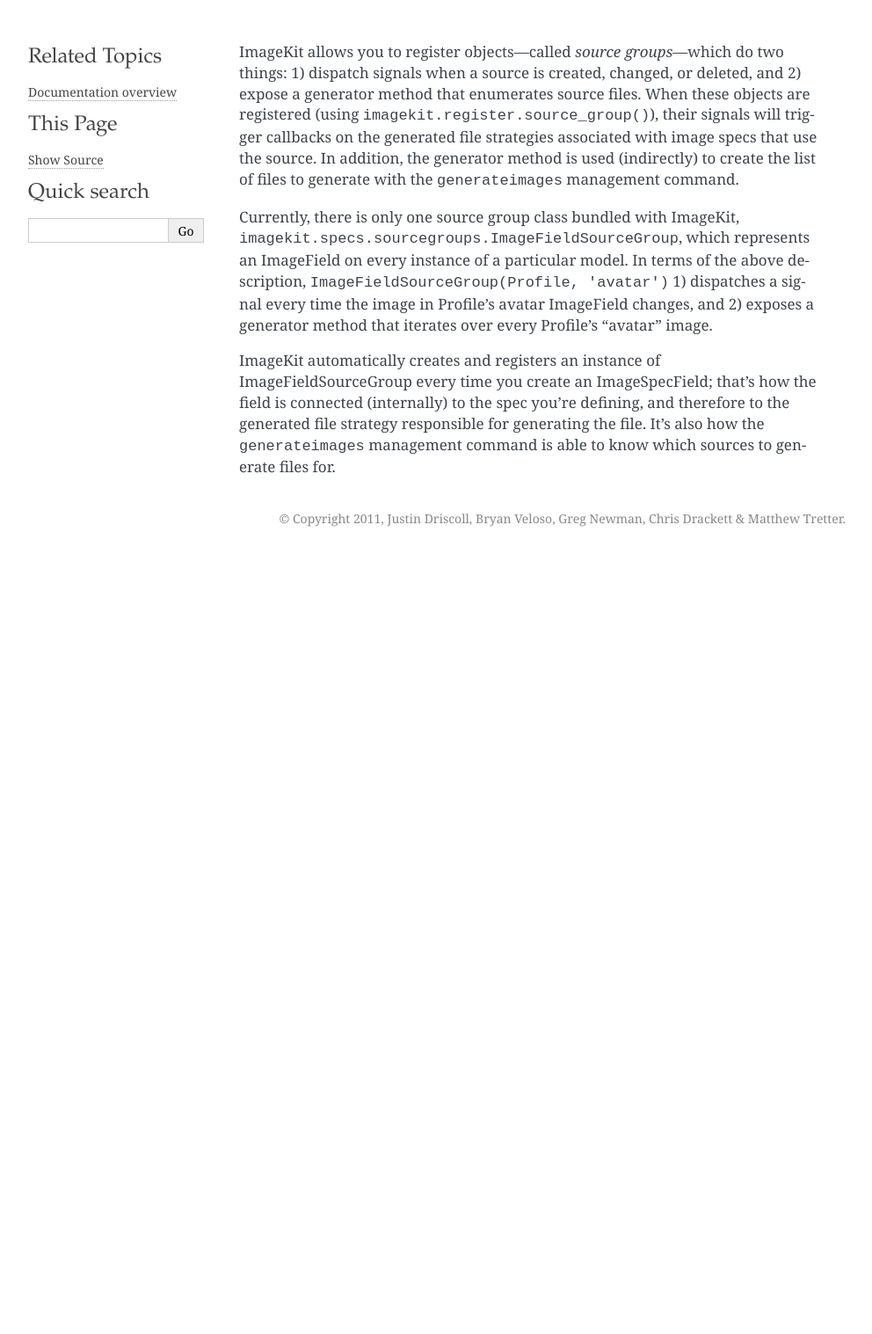
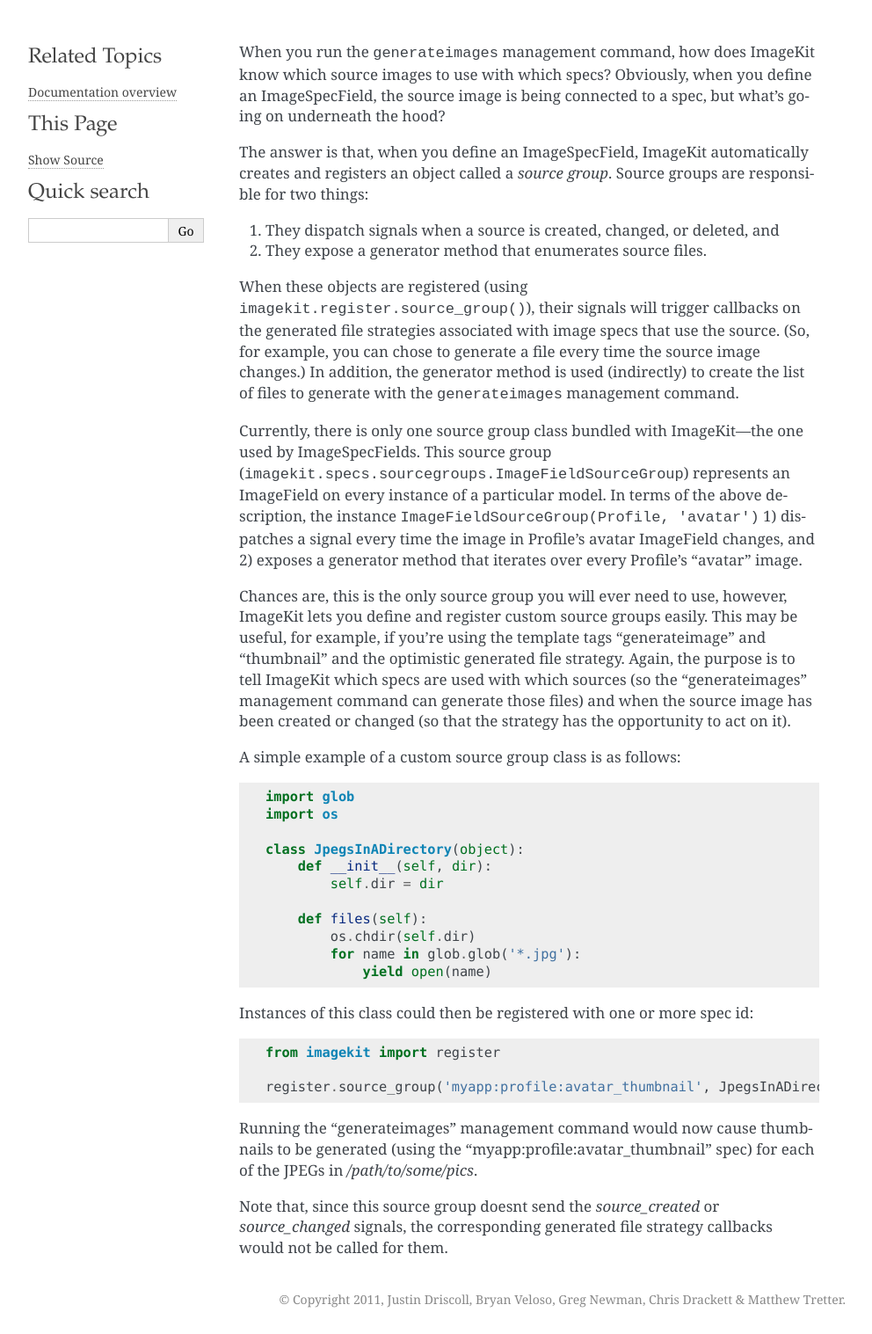
Before and after one commit to matthewwithanm/django-imagekit, a Sphinx documentation site: the page built from docs/advanced_usage/source_groups.rst, in a window 1280 px wide. Shown: the whole page at 88% size, without its empty margins (148-1140 px from the left). Built offline with Sphinx 7.4.7, drawn with Linux system fonts in a browser that asks for light colours; before the commit the page ends 900 px from its top, so only the background shows below that.

Commit message:
More docs

```diff
--- a/docs/advanced_usage/optimizing.rst
+++ b/docs/advanced_usage/optimizing.rst
@@ -90,7 +90,10 @@ that spec from that source. Typically, this situation would arise when using the
 template tags. Unlike ImageSpecFields, which automatically register all the
 possible source images with the spec you define, the template tags
 ("generateimage" and "thumbnail") let you use any spec with any source.
-
+Therefore, in order to generate the appropriate files using the
+``generateimages`` management command, you'll need to first register a source
+group that represents all of the sources you wish to use with the corresponding
+specs. See :ref:`source-groups` for more information.
 
 
 __ https://docs.djangoproject.com/en/dev/ref/files/storage/
--- a/docs/advanced_usage/source_groups.rst
+++ b/docs/advanced_usage/source_groups.rst
@@ -1,24 +1,69 @@
 .. _source-groups:
 
-ImageKit allows you to register objects—called *source groups*—which do two
-things: 1) dispatch signals when a source is created, changed, or deleted, and
-2) expose a generator method that enumerates source files. When these objects
-are registered (using ``imagekit.register.source_group()``), their signals will
-trigger callbacks on the generated file strategies associated with image specs
-that use the source. In addition, the generator method is used (indirectly) to
-create the list of files to generate with the ``generateimages`` management
-command.
+When you run the ``generateimages`` management command, how does ImageKit know
+which source images to use with which specs? Obviously, when you define an
+ImageSpecField, the source image is being connected to a spec, but what's going
+on underneath the hood?
 
-Currently, there is only one source group class bundled with ImageKit,
-``imagekit.specs.sourcegroups.ImageFieldSourceGroup``, which represents an
-ImageField on every instance of a particular model. In terms of the above
-description, ``ImageFieldSourceGroup(Profile, 'avatar')`` 1) dispatches a signal
+The answer is that, when you define an ImageSpecField, ImageKit automatically
+creates and registers an object called a *source group*. Source groups are
+responsible for two things:
+
+1. They dispatch signals when a source is created, changed, or deleted, and
+2. They expose a generator method that enumerates source files.
+
+When these objects are registered (using ``imagekit.register.source_group()``),
+their signals will trigger callbacks on the generated file strategies associated
+with image specs that use the source. (So, for example, you can chose to
+generate a file every time the source image changes.) In addition, the generator
+method is used (indirectly) to create the list of files to generate with the
+``generateimages`` management command.
+
+Currently, there is only one source group class bundled with ImageKit—the one
+used by ImageSpecFields. This source group
+(``imagekit.specs.sourcegroups.ImageFieldSourceGroup``) represents an ImageField
+on every instance of a particular model. In terms of the above description, the
+instance ``ImageFieldSourceGroup(Profile, 'avatar')`` 1) dispatches a signal
 every time the image in Profile's avatar ImageField changes, and 2) exposes a
 generator method that iterates over every Profile's "avatar" image.
 
-ImageKit automatically creates and registers an instance of
-ImageFieldSourceGroup every time you create an ImageSpecField; that's how the
-field is connected (internally) to the spec you're defining, and therefore to
-the generated file strategy responsible for generating the file. It's also how
-the ``generateimages`` management command is able to know which sources to
-generate files for.
+Chances are, this is the only source group you will ever need to use, however,
+ImageKit lets you define and register custom source groups easily. This may be
+useful, for example, if you're using the template tags "generateimage" and
+"thumbnail" and the optimistic generated file strategy. Again, the purpose is
+to tell ImageKit which specs are used with which sources (so the
+"generateimages" management command can generate those files) and when the
+source image has been created or changed (so that the strategy has the
+opportunity to act on it).
+
+A simple example of a custom source group class is as follows:
+
+.. code-block:: python
+
+    import glob
+    import os
+
+    class JpegsInADirectory(object):
+        def __init__(self, dir):
+            self.dir = dir
+
+        def files(self):
+            os.chdir(self.dir)
+            for name in glob.glob('*.jpg'):
+                yield open(name)
+
+Instances of this class could then be registered with one or more spec id:
+
+.. code-block:: python
+
+    from imagekit import register
+
+    register.source_group('myapp:profile:avatar_thumbnail', JpegsInADirectory('/path/to/some/pics'))
+
+Running the "generateimages" management command would now cause thumbnails to be
+generated (using the "myapp:profile:avatar_thumbnail" spec) for each of the
+JPEGs in `/path/to/some/pics`.
+
+Note that, since this source group doesnt send the `source_created` or
+`source_changed` signals, the corresponding generated file strategy callbacks
+would not be called for them.
```
